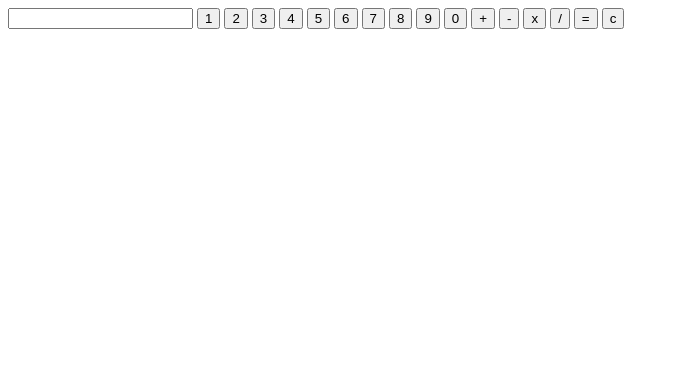
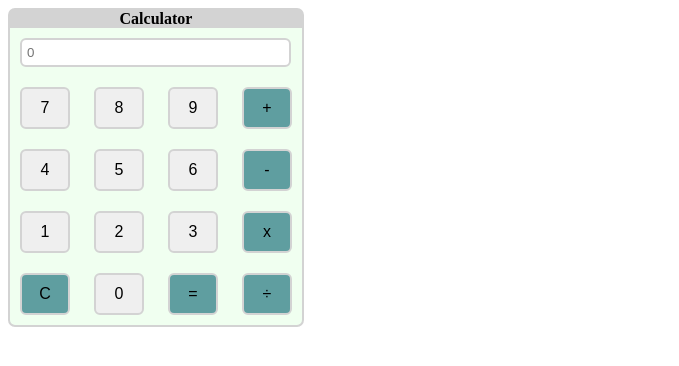
Before and after one commit to angelikaSemeniuk/Calculator, a plain HTML site: page index.html in a window 1280 px wide. Shown: the whole page, without its empty margins (0-679 px from the left). Drawn offline with Linux system fonts and the light colour scheme.

Commit message:
Make user interface

```diff
--- a/index.html
+++ b/index.html
@@ -3,27 +3,37 @@
 <head>
     <meta charset="UTF-8">
     <title>Calculator</title>
+    <link rel="stylesheet" type="text/css" href="style.css" >
 </head>
 <body>
-    <input>
-    <button onclick="clickOnButton(1)">1</button>
-    <button onclick="clickOnButton(2)">2</button>
-    <button onclick="clickOnButton(3)">3</button>
-    <button onclick="clickOnButton(4)">4</button>
-    <button onclick="clickOnButton(5)">5</button>
-    <button onclick="clickOnButton(6)">6</button>
-    <button onclick="clickOnButton(7)">7</button>
-    <button onclick="clickOnButton(8)">8</button>
-    <button onclick="clickOnButton(9)">9</button>
-    <button onclick="clickOnButton(0)">0</button>
-    <button onclick="clickOnSign('+')"> + </button>
-    <button onclick="clickOnSign('-')"> - </button>
-    <button onclick="clickOnSign('*')"> x </button>
-    <button onclick="clickOnSign('/')"> / </button>
-    <button onclick="calculate()">=</button>
-    <button onclick="clearCalculation()">c</button>
-
-
+    <div class="container">
+    <h4>Calculator</h4>
+    <input placeholder="0">
+        <div>
+            <button onclick="handleNumberClick(7)">7</button>
+            <button onclick="handleNumberClick(8)">8</button>
+            <button onclick="handleNumberClick(9)">9</button>
+            <button class="signs" onclick="handleSignClick('+')"> + </button>
+        </div>
+        <div>
+            <button onclick="handleNumberClick(4)">4</button>
+            <button onclick="handleNumberClick(5)">5</button>
+            <button onclick="handleNumberClick(6)">6</button>
+            <button class="signs" onclick="handleSignClick('-')"> - </button>
+        </div>
+        <div>
+            <button onclick="handleNumberClick(1)">1</button>
+            <button onclick="handleNumberClick(2)">2</button>
+            <button onclick="handleNumberClick(3)">3</button>
+            <button class="signs" onclick="handleSignClick('*')"> x </button>
+        </div>
+        <div>
+            <button class="clear" onclick="handleClearClick()">C</button>
+            <button onclick="handleNumberClick(0)">0</button>
+            <button class="signs" onclick="calculate()">=</button>
+            <button class="signs" onclick="handleSignClick('/')"> ÷ </button>
+        </div>
+    </div>
     <script src="index.js"></script>
 </body>
 </html>
--- a/index.js
+++ b/index.js
@@ -3,12 +3,12 @@ var arrayOfElements = []; // [1, "+", 1]
 var enteredNumber = ""; // 111
 var input = document.querySelector("input");
 
-function clickOnButton(number) {
+function handleNumberClick(number) {
     enteredNumber = enteredNumber + number;
     input.value += number;
 }
 
-function clickOnSign(sign) {
+function handleSignClick(sign) {
     if(enteredNumber) {
         arrayOfElements.push(+enteredNumber);
     }
@@ -66,10 +66,9 @@ function calculate() {
     console.log("arrayOfElements", arrayOfElements);
     arrayOfElements = [res];
     enteredNumber = "";
-
 }
 
-function clearCalculation() {
+function handleClearClick() {
     input.value = "";
     arrayOfElements = [];
 }
--- a/style.css
+++ b/style.css
@@ -0,0 +1,43 @@
+
+.container {
+    display: inline-block;
+    background-color: honeydew;
+    border: 2px solid lightgray;
+    border-radius: 7px;
+
+}
+
+.container h4 {
+    margin: 0;
+    padding: auto;
+    background-color: lightgray;
+    text-align: center;
+}
+
+.container input {
+    width: 88%;
+    padding: 5px;
+    margin: 10px;
+    border: 2px solid lightgray;
+    border-radius: 6px;
+}
+
+.container button {
+    display: inline-block;
+    margin: 10px;
+    padding: 10px;
+    width: 50px;
+    border: 2px solid lightgray;
+    border-radius: 6px;
+    font-size: 16px;
+    text-align: center;
+}
+
+.container button:hover {
+    background-color: lightgray;
+}
+
+.signs,
+.clear {
+    background-color: cadetblue;
+}
```
